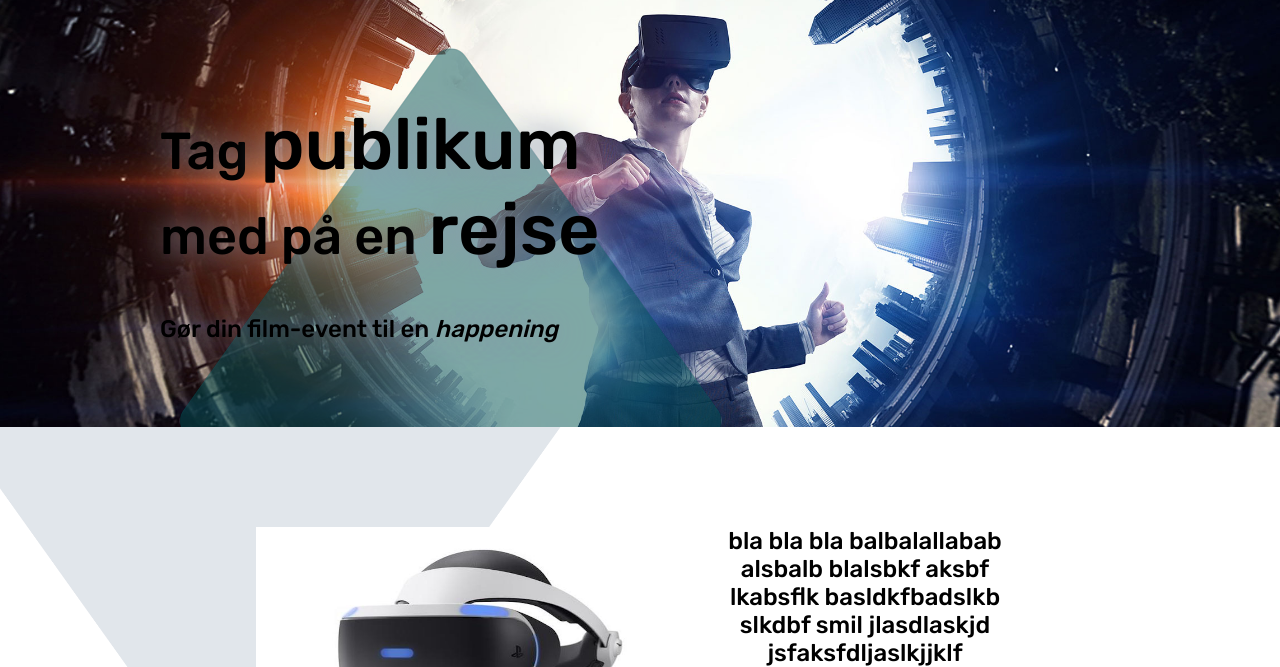
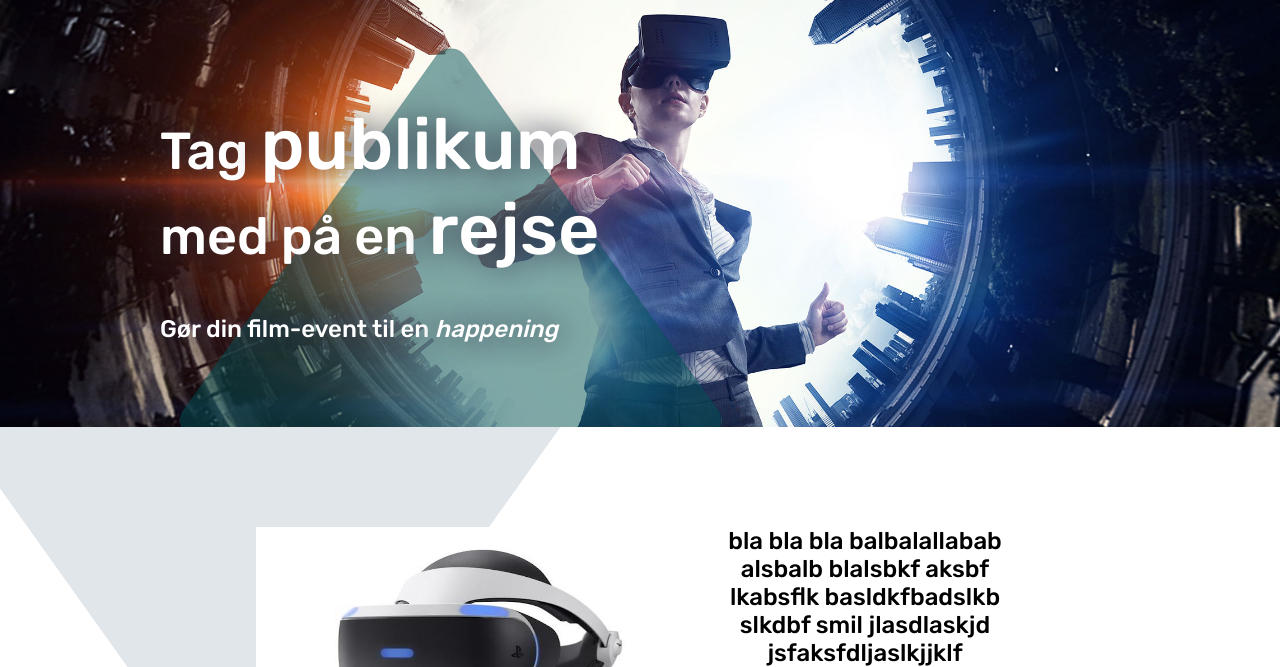
Before and after one commit to ninabergchristensen/S2P1_Group2, a plain HTML site: page vr/index.html in a window 1280 px wide. Shown: the part 133-800 px from the top of the page. Drawn offline with Linux system fonts and the light colour scheme; files whose address does not match are found by name.

Commit message:
Campaign fotos og lidt styles

```diff
--- a/assets/styles.css
+++ b/assets/styles.css
@@ -84,7 +84,8 @@ section {
 	text-align: left;
 	background: url("artifact-background-01_midnight-green-hero.png") no-repeat top left;
 	background-size: cover;
-	text-shadow: 0px 0px 30px #8D99AE;
+	text-shadow: 0px 0px 30px #2B2D42;
+	color: #fff;
 }
 
 .fullwidth {
```
Also changed, not shown: assets/artifact-augmented-reality-interactive-games-phone-girl.jpg (added), assets/artifact-virtual-reality-interactive-games_guy.jpg (added).
